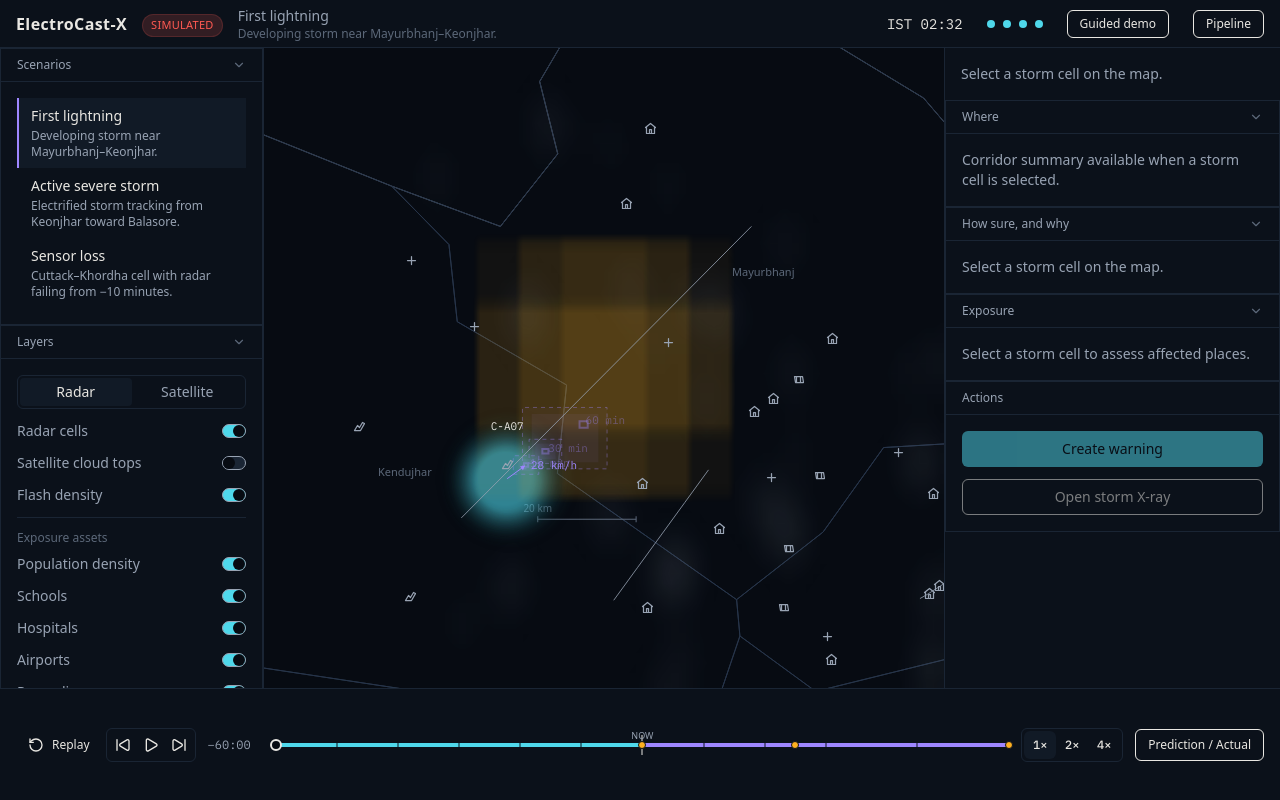
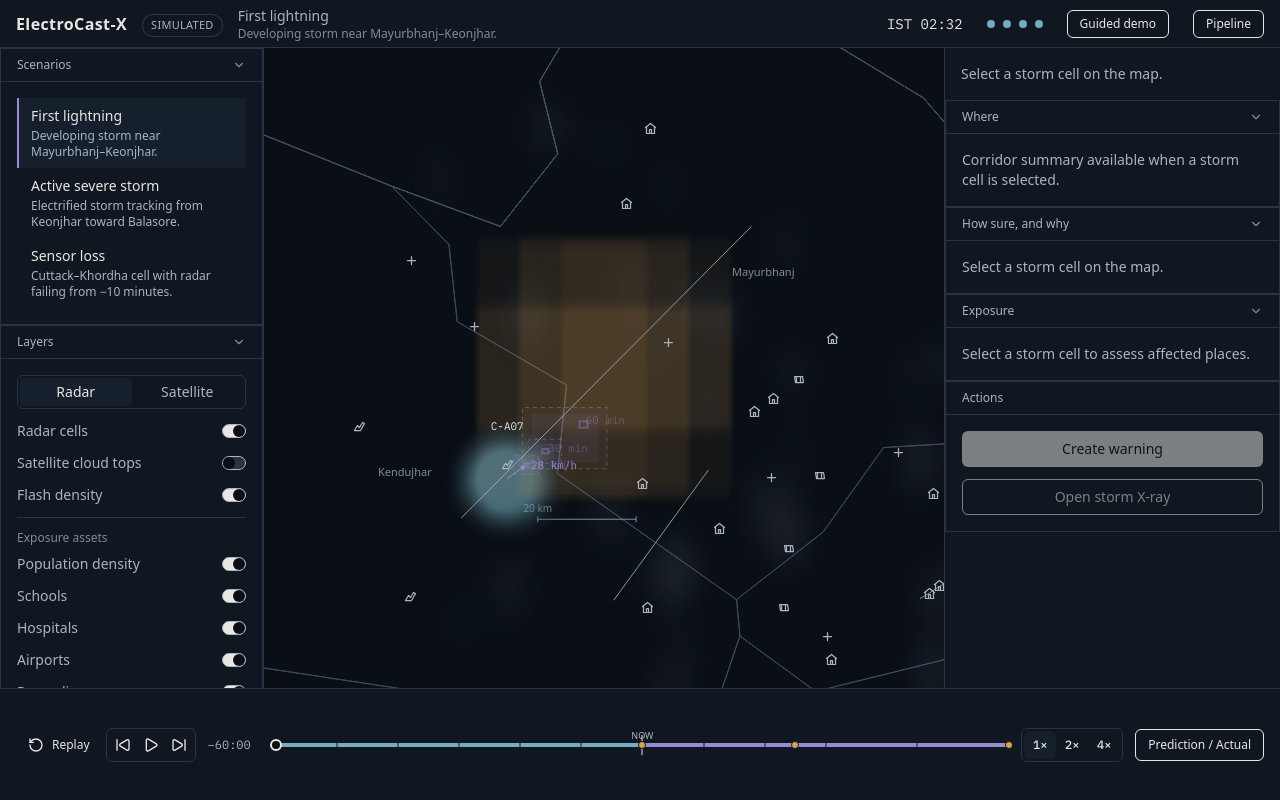
Before and after one commit to ijatinydv/ElectroCast-X, a Next.js app: page /mission-control in a window 1280 px wide. Built offline with nearby package versions, Linux system fonts and the light colour scheme.

Commit message:
design: establish restrained operational colour hierarchy

```diff
--- a/src/app/globals.css
+++ b/src/app/globals.css
@@ -2,23 +2,23 @@
 
 /* Design tokens — see docs/01-design-system.md. Colour carries meaning only. */
 @theme {
-  /* Surfaces: deep storm-slate, blue undertone (radar-room at night) */
-  --color-bg: #070b12;
-  --color-rail: #0b111a;
-  --color-raised: #111a26;
-  --color-line: #1a2534;
-  --color-line-strong: #27354a;
+  /* layered blue-charcoal surfaces, never pure black */
+  --color-bg: #0a0f16;
+  --color-rail: #101721;
+  --color-raised: #16202c;
+  --color-line: #283544;
+  --color-line-strong: #3a4a5c;
 
-  /* Text */
-  --color-fg: #e9e7e2;
-  --color-fg-2: #98a3b3;
-  --color-fg-3: #5c6879;
+  /* readable neutral hierarchy */
+  --color-fg: #e8e7e2;
+  --color-fg-2: #aab4c1;
+  --color-fg-3: #7f8b99;
 
-  /* Meaning colours — never decorative */
-  --color-observed: #4fd8eb; /* cyan: measured / current */
-  --color-forecast: #9e86ff; /* purple: model output */
-  --color-risk: #ffb020; /* amber: risk, countdown, warnings */
-  --color-alert: #ff5a52; /* red: sensor failure, severe warning only */
+  /* semantic meteorological colours */
+  --color-observed: #75aec0;  /* measured radar, satellite, current observations */
+  --color-forecast: #988bd5;  /* future forecast and uncertainty corridor */
+  --color-risk: #dfa34f;      /* risk, countdown, warning horizon */
+  --color-alert: #d96660;     /* sensor failure and severe warning only */
 
   --font-sans: "Instrument Sans Variable", ui-sans-serif, system-ui, sans-serif;
   --font-mono: "IBM Plex Mono", ui-monospace, "SF Mono", Menlo, monospace;
@@ -35,7 +35,7 @@
   --color-card-foreground: var(--color-fg);
   --color-popover: var(--color-rail);
   --color-popover-foreground: var(--color-fg);
-  --color-primary: var(--color-observed);
+  --color-primary: var(--color-fg);
   --color-primary-foreground: var(--color-bg);
   --color-secondary: var(--color-raised);
   --color-secondary-foreground: var(--color-fg);
--- a/src/app/validation/page.tsx
+++ b/src/app/validation/page.tsx
@@ -29,7 +29,7 @@ export default function ValidationPage() {
       <div className="mx-auto max-w-6xl">
         <header className="flex flex-wrap items-start justify-between gap-6 border-b border-line pb-8">
           <div className="max-w-2xl">
-            <p className="text-xs font-medium tracking-wide text-observed">ElectroCast-X <span className="ml-2 rounded-full bg-observed/16 px-2 py-0.5 text-[11px] text-observed ring-1 ring-observed/30">Simulated demo scenario</span></p>
+            <p className="text-xs font-medium tracking-wide text-fg-2">ElectroCast-X <span className="ml-2 rounded-full bg-rail px-2 py-0.5 text-[11px] text-fg-2 ring-1 ring-line">Simulated demo scenario</span></p>
             <h1 className="mt-4 text-3xl font-medium tracking-tight sm:text-4xl">Illustrative validation</h1>
             <p className="mt-3 text-base leading-7 text-fg-2">These values are not results. They show the intended validation views for calibrated first-flash forecasts.</p>
           </div>
--- a/src/components/alerts/CapPreview.tsx
+++ b/src/components/alerts/CapPreview.tsx
@@ -22,7 +22,7 @@ function highlightJson(json: string) {
     const token = match[0];
     if (match.index > cursor) nodes.push(json.slice(cursor, match.index));
     const isKey = /^"/.test(token) && /^\s*:/.test(json.slice(match.index + token.length));
-    const className = isKey ? "text-fg-2" : /^"/.test(token) ? "text-observed" : "text-risk";
+    const className = isKey ? "text-fg-2" : /^"/.test(token) ? "text-fg" : "text-fg-3";
     nodes.push(<span className={className} key={`${match.index}-${token}`}>{token}</span>);
     cursor = match.index + token.length;
     match = tokenPattern.exec(json);
--- a/src/components/landing/Hero.tsx
+++ b/src/components/landing/Hero.tsx
@@ -27,7 +27,7 @@ export function Hero() {
         <HeroMapLoop />
       </m.div>
       <div className="max-w-2xl">
-        <m.p initial={{ opacity: 0, filter: "blur(6px)" }} animate={{ opacity: 1, filter: "blur(0px)" }} transition={{ delay: 0.2, duration: 0.4, ease: [0.2, 0.7, 0.2, 1] }} className="mb-5 text-sm text-observed">ElectroCast-X</m.p>
+        <m.p initial={{ opacity: 0, filter: "blur(6px)" }} animate={{ opacity: 1, filter: "blur(0px)" }} transition={{ delay: 0.2, duration: 0.4, ease: [0.2, 0.7, 0.2, 1] }} className="mb-5 text-sm text-fg-2">ElectroCast-X</m.p>
         <h1 id="landing-title" aria-label="Lightning warnings that start before the first flash." className="max-w-[14ch] text-5xl font-medium leading-[0.98] tracking-[-0.04em] text-fg sm:text-6xl lg:text-7xl">
           <m.span aria-hidden="true" initial={{ opacity: 0, y: 16 }} animate={{ opacity: 1, y: 0 }} transition={{ delay: 0.32, duration: 0.45, ease: [0.2, 0.7, 0.2, 1] }} className="block">Lightning</m.span>
           <m.span aria-hidden="true" initial={{ opacity: 0, y: 16 }} animate={{ opacity: 1, y: 0 }} transition={{ delay: 0.42, duration: 0.45, ease: [0.2, 0.7, 0.2, 1] }} className="block">warnings that</m.span>
@@ -38,7 +38,7 @@ export function Hero() {
           ElectroCast-X forecasts when a developing cloud will first produce lightning, where an active storm will go, and how far to trust it, 15, 30 and 60 minutes ahead.
         </m.p>
         <m.div initial={{ opacity: 0, filter: "blur(6px)" }} animate={{ opacity: 1, filter: "blur(0px)" }} transition={{ delay: 0.88, duration: 0.4, ease: [0.2, 0.7, 0.2, 1] }} className="mt-8 flex items-center gap-5">
-          <Link href="/mission-control" className="inline-flex h-10 items-center bg-observed px-5 text-sm font-medium text-bg hover:bg-observed/90">Open Mission Control</Link>
+          <Link href="/mission-control" className="inline-flex h-10 items-center bg-fg px-5 text-sm font-medium text-bg hover:bg-fg/90">Open Mission Control</Link>
           <Link href="/how-it-works" className="text-sm text-fg-2 underline decoration-line-strong underline-offset-4 hover:text-fg">How it works</Link>
         </m.div>
       </div>
--- a/src/components/landing/QuestionSections.tsx
+++ b/src/components/landing/QuestionSections.tsx
@@ -84,15 +84,15 @@ export function QuestionSections() {
   return (
     <section className="border-b border-line" aria-label="Forecast questions">
       <article className="grid min-h-[28rem] items-center gap-10 border-b border-line px-5 py-16 sm:px-8 lg:grid-cols-2 lg:px-12 lg:py-24">
-        <div><p className="text-sm text-risk">When</p><h2 className="mt-3 text-3xl font-medium tracking-[-0.03em]">Know when a cloud is becoming electrified.</h2><p className="mt-4 max-w-lg leading-7 text-fg-2">The first-flash countdown combines rapid cloud-top cooling, mixed-phase radar growth and the −10 °C level into one forecast window.</p></div>
+        <div><p className="text-sm text-fg-2">When</p><h2 className="mt-3 text-3xl font-medium tracking-[-0.03em]">Know when a cloud is becoming electrified.</h2><p className="mt-4 max-w-lg leading-7 text-fg-2">The first-flash countdown combines rapid cloud-top cooling, mixed-phase radar growth and the −10 °C level into one forecast window.</p></div>
         <div className="flex justify-center border border-line bg-rail p-6"><Dial probability={cell.firstFlash.p30 * 100} windowStart={cell.firstFlash.windowMin[0]} windowEnd={cell.firstFlash.windowMin[1]} /></div>
       </article>
       <article className="grid min-h-[28rem] items-center gap-10 border-b border-line px-5 py-16 sm:px-8 lg:grid-cols-2 lg:px-12 lg:py-24">
-        <div className="lg:order-2"><p className="text-sm text-forecast">Where</p><h2 className="mt-3 text-3xl font-medium tracking-[-0.03em]">Follow the storm’s likely path, not a single point.</h2><p className="mt-4 max-w-lg leading-7 text-fg-2">The risk corridor follows observed motion and expected growth or decay, widening where the future path is less certain.</p></div>
+        <div className="lg:order-2"><p className="text-sm text-fg-2">Where</p><h2 className="mt-3 text-3xl font-medium tracking-[-0.03em]">Follow the storm’s likely path, not a single point.</h2><p className="mt-4 max-w-lg leading-7 text-fg-2">The risk corridor follows observed motion and expected growth or decay, widening where the future path is less certain.</p></div>
         <div className="border border-line bg-rail p-6 lg:order-1"><CorridorMiniView /></div>
       </article>
       <article className="grid min-h-[28rem] items-center gap-10 px-5 py-16 sm:px-8 lg:grid-cols-2 lg:px-12 lg:py-24">
-        <div><p className="text-sm text-observed">How sure</p><h2 className="mt-3 text-3xl font-medium tracking-[-0.03em]">See which observations support the forecast.</h2><p className="mt-4 max-w-lg leading-7 text-fg-2">A visible sensor mask keeps uncertainty explicit when Doppler radar, satellite, lightning or NWP forecast inputs are unavailable.</p></div>
+        <div><p className="text-sm text-fg-2">How sure</p><h2 className="mt-3 text-3xl font-medium tracking-[-0.03em]">See which observations support the forecast.</h2><p className="mt-4 max-w-lg leading-7 text-fg-2">A visible sensor mask keeps uncertainty explicit when Doppler radar, satellite, lightning or NWP forecast inputs are unavailable.</p></div>
         <div className="border border-line bg-rail p-6"><span className="text-sm text-fg-2">Sensor mask</span><div className="mt-8 grid grid-cols-4 gap-3">{["Doppler radar", "INSAT satellite", "Lightning network", "NWP forecast"].map((sensor) => <div key={sensor} className="flex flex-col items-center gap-3 text-center text-xs text-fg-2"><span className="size-3 rounded-full bg-observed" /><span>{sensor}</span></div>)}</div></div>
       </article>
     </section>
--- a/src/components/pipeline/PipelineDiagram.tsx
+++ b/src/components/pipeline/PipelineDiagram.tsx
@@ -132,7 +132,7 @@ export function PipelineDiagram({ variant = "full", activeStageId }: PipelineDia
     <section className={isCompact ? "space-y-3" : "space-y-6"} aria-label="ElectroCast-X forecast pipeline">
       {!isCompact && (
         <div className="max-w-2xl space-y-2">
-          <p className="text-sm text-observed">Technical flow</p>
+          <p className="text-sm text-fg-2">Technical flow</p>
           <h1 className="text-3xl font-semibold tracking-tight text-fg sm:text-4xl">How ElectroCast-X builds a lightning nowcast</h1>
           <p className="max-w-xl text-base leading-6 text-fg-2">Prepared multimodal observations move through a calibrated, physics-guided forecast pipeline before reaching Mission Control.</p>
         </div>
@@ -169,7 +169,7 @@ export function PipelineDiagram({ variant = "full", activeStageId }: PipelineDia
       <div className="border-l-2 border-forecast bg-raised px-4 py-3" aria-live="polite">
         <p className="text-sm font-medium text-fg">{selectedItem.title}</p>
         <p className="mt-1 max-w-2xl text-sm leading-5 text-fg-2">{selectedItem.explanation}</p>
-        <Link href={selectedItem.href} className="mt-3 inline-flex text-sm font-medium text-observed underline underline-offset-4">See it in Mission Control: {selectedItem.feature}</Link>
+        <Link href={selectedItem.href} className="mt-3 inline-flex text-sm font-medium text-fg underline underline-offset-4">See it in Mission Control: {selectedItem.feature}</Link>
       </div>
     </section>
   );
--- a/src/components/shell/TopBar.tsx
+++ b/src/components/shell/TopBar.tsx
@@ -54,7 +54,7 @@ export function TopBar({ onToggleLeft, onToggleRight, onGuidedDemo, leftOpen, ri
         <TooltipProvider>
           <Tooltip>
             <TooltipTrigger asChild>
-              <div><Chip variant="alert" className="cursor-help">SIMULATED</Chip></div>
+              <div><Chip variant="neutral" className="cursor-help">SIMULATED</Chip></div>
             </TooltipTrigger>
             <TooltipContent>
               <p>All data in this scenario is prepared. No live feeds.</p>
--- a/src/components/ui/Chip.tsx
+++ b/src/components/ui/Chip.tsx
@@ -13,7 +13,7 @@ export function Chip({ variant = "neutral", className, children, ...props }: Chi
     forecast: "bg-forecast/16 text-forecast ring-1 ring-forecast/30",
     risk: "bg-risk/16 text-risk ring-1 ring-risk/30",
     alert: "bg-alert/16 text-alert ring-1 ring-alert/30",
-    neutral: "bg-raised text-fg-2 ring-1 ring-line",
+    neutral: "bg-rail text-fg-2 ring-1 ring-line",
   };
 
   return (
--- a/src/components/ui/Stat.tsx
+++ b/src/components/ui/Stat.tsx
@@ -18,7 +18,7 @@ export function Stat({ label, value, delta, deltaTrend = "neutral", className, .
           <span
             className={cn(
               "text-xs font-mono num",
-              deltaTrend === "up" ? "text-alert" : deltaTrend === "down" ? "text-observed" : "text-fg-3"
+              deltaTrend === "neutral" ? "text-fg-3" : "text-fg-2"
             )}
           >
             {deltaTrend === "up" ? "+" : ""}{delta}
--- a/src/components/xray/XRaySheet.tsx
+++ b/src/components/xray/XRaySheet.tsx
@@ -94,7 +94,7 @@ function XRaySheetContents({ cell, close, effectiveRadarUnavailable, features, f
           <h2 className="text-sm font-medium text-fg">Storm X-ray</h2>
           <p className="text-xs text-fg-2">Simulated demo scenario • <span className="num text-fg-1">{cell.id}</span> reflectivity volume</p>
         </div>
-        <Button aria-label="Close storm X-ray" autoFocus onClick={close} size="icon-sm" variant="outline" className="rounded-full hover:bg-risk/10 hover:text-risk transition-colors">
+        <Button aria-label="Close storm X-ray" autoFocus onClick={close} size="icon-sm" variant="outline" className="rounded-full hover:bg-line hover:text-fg transition-colors">
           <X size={16} />
         </Button>
       </header>
```
Also changed, not shown: 1 other file (tests, documents, lock files or other folders).
